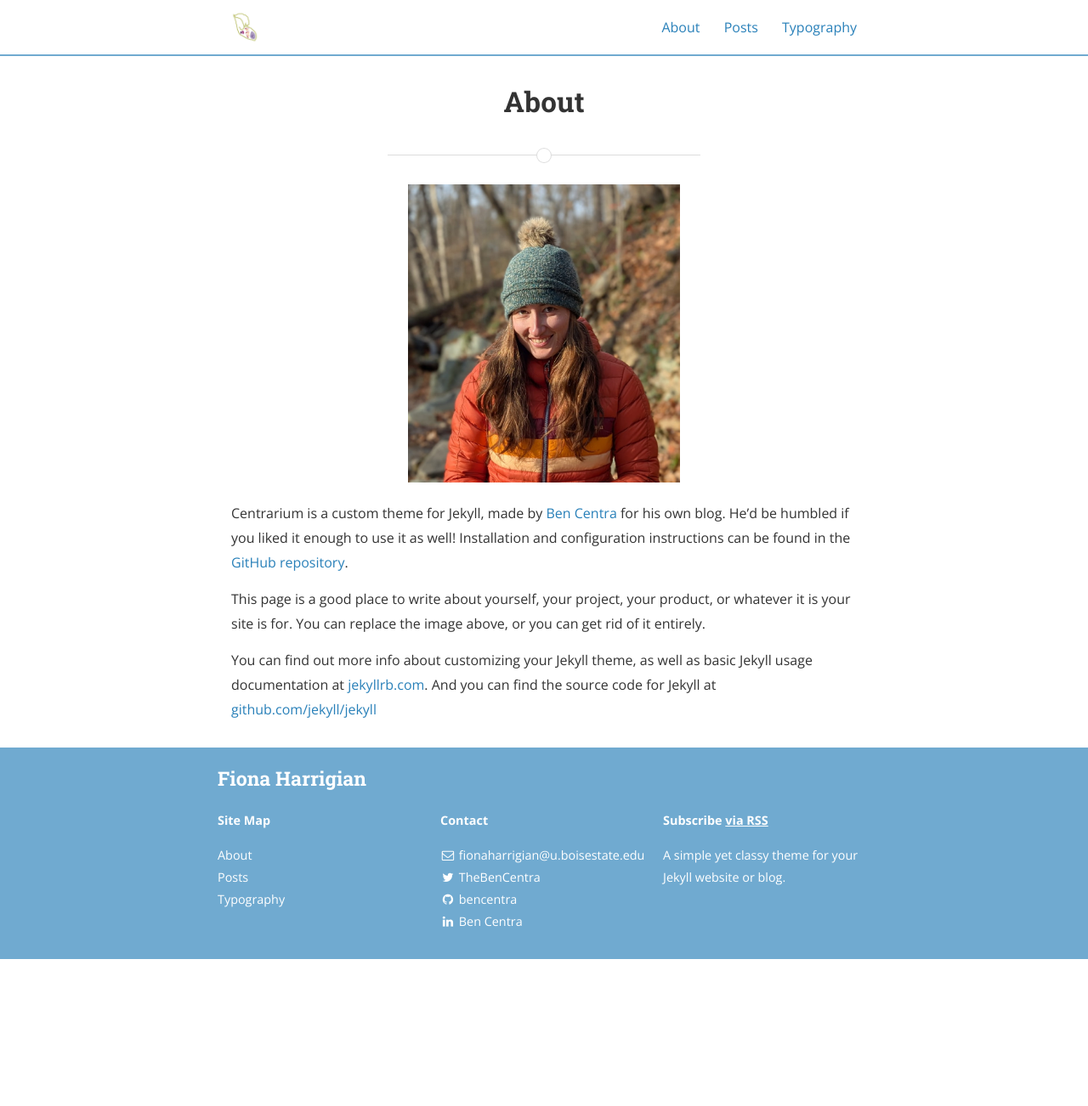
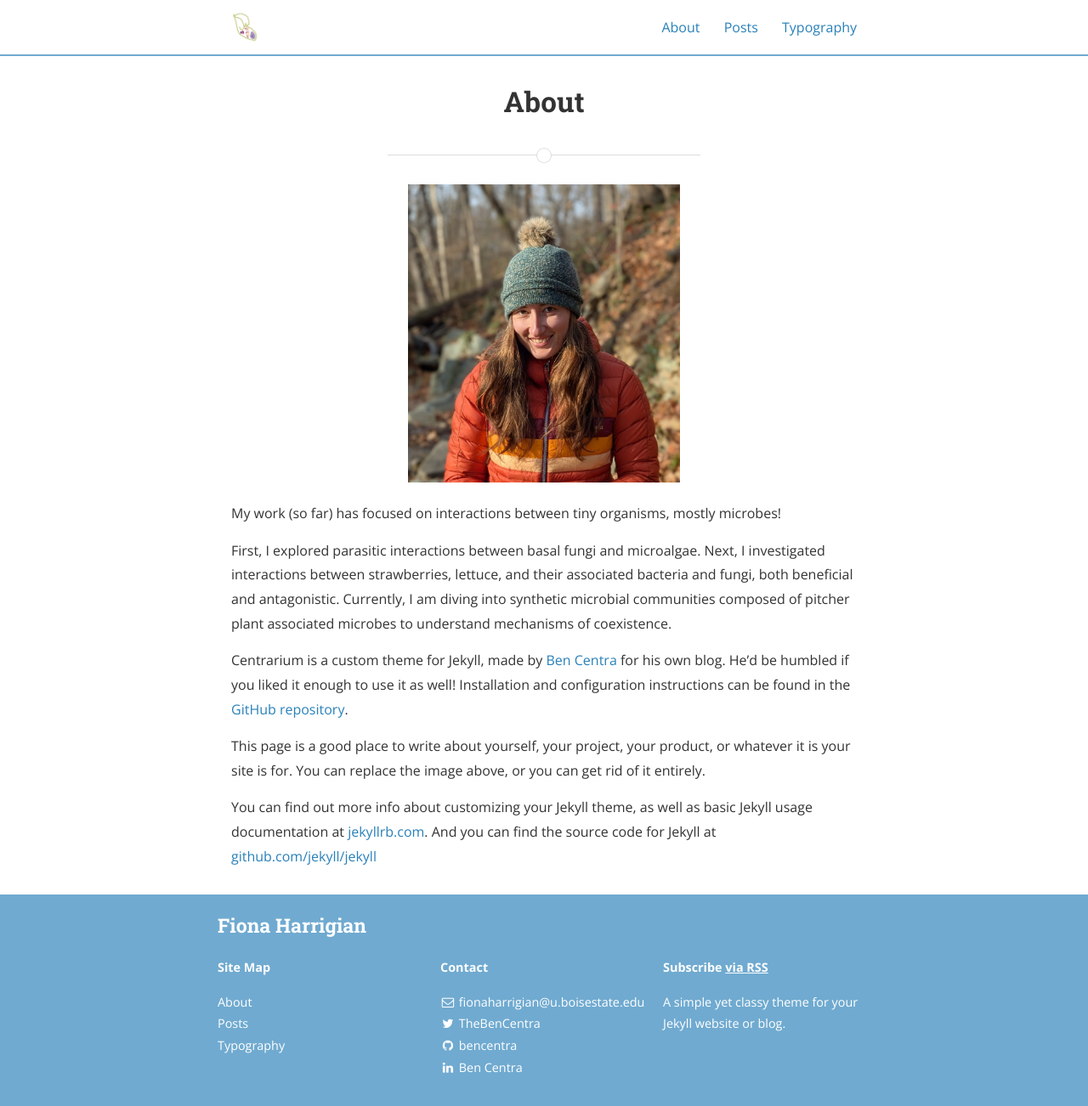
Before and after one commit to FionaHarrigian/fionaharrigian.github.io, a Jekyll site: the page built from about.md, in a window 1280 px wide and 1302 px high. Shown: the whole window at 85% size. Built offline with Jekyll 4.4.1, drawn with Linux system fonts in a browser that asks for light colours; nearby versions of some CDN libraries.

Commit message:
Update about.md
added in my short about section

```diff
--- a/about.md
+++ b/about.md
@@ -6,6 +6,10 @@ main_nav: true
 ---
 
 ![alt text]({{ site.baseurl }}/assets/profile_website_pic.JPEG "Profile Picture"){:.profile}
+
+My work (so far) has focused on interactions between tiny organisms, mostly microbes!
+
+First, I explored parasitic interactions between basal fungi and microalgae. Next, I investigated interactions between strawberries, lettuce, and their associated bacteria and fungi, both beneficial and antagonistic. Currently, I am diving into synthetic microbial communities composed of pitcher plant associated microbes to understand mechanisms of coexistence.
 
 Centrarium is a custom theme for Jekyll, made by [Ben Centra][bencentra] for his own blog. He'd be humbled if you liked it enough to use it as well! Installation and configuration instructions can be found in the [GitHub repository](https://github.com/bencentra/centrarium).
 
```
